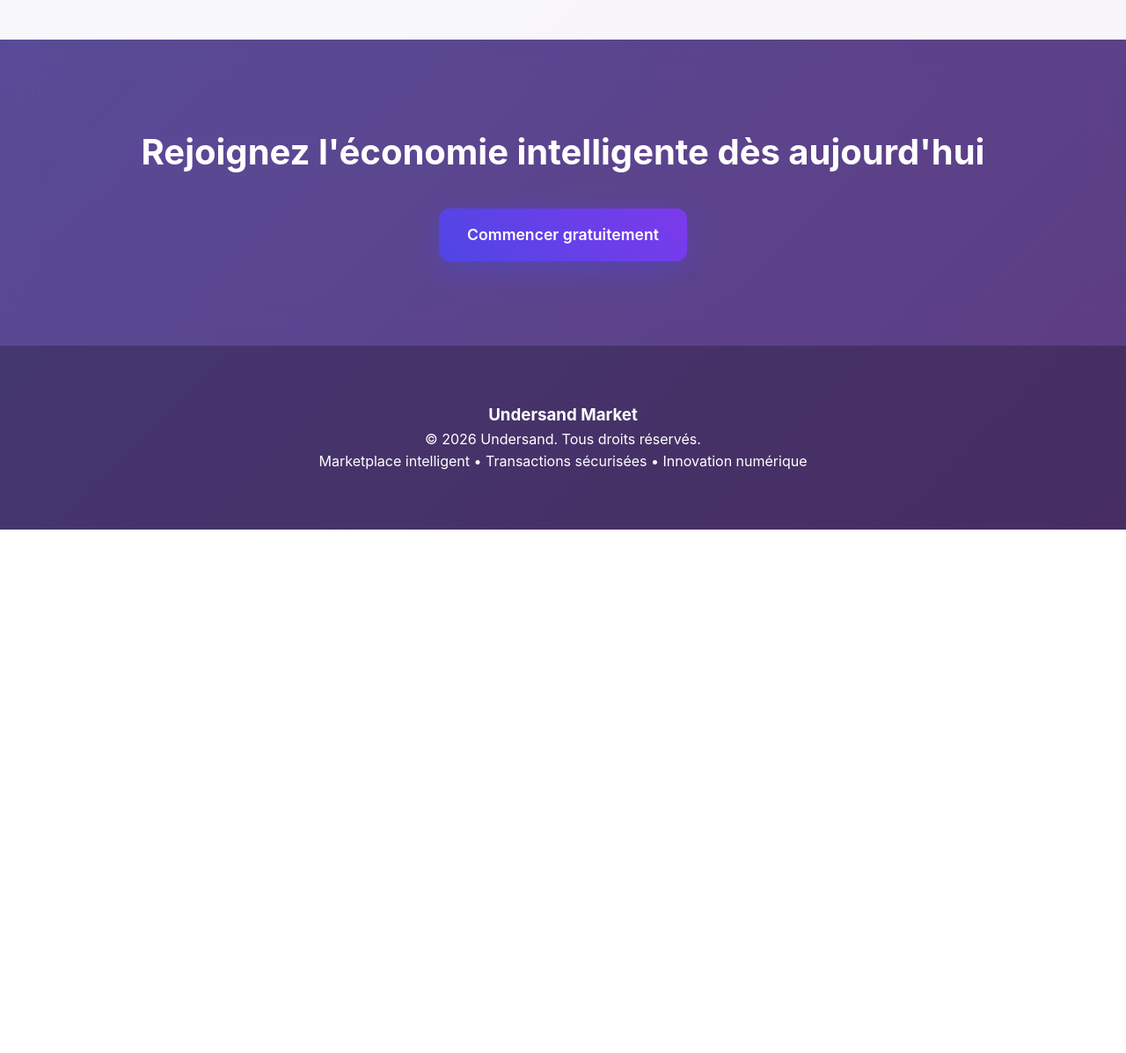
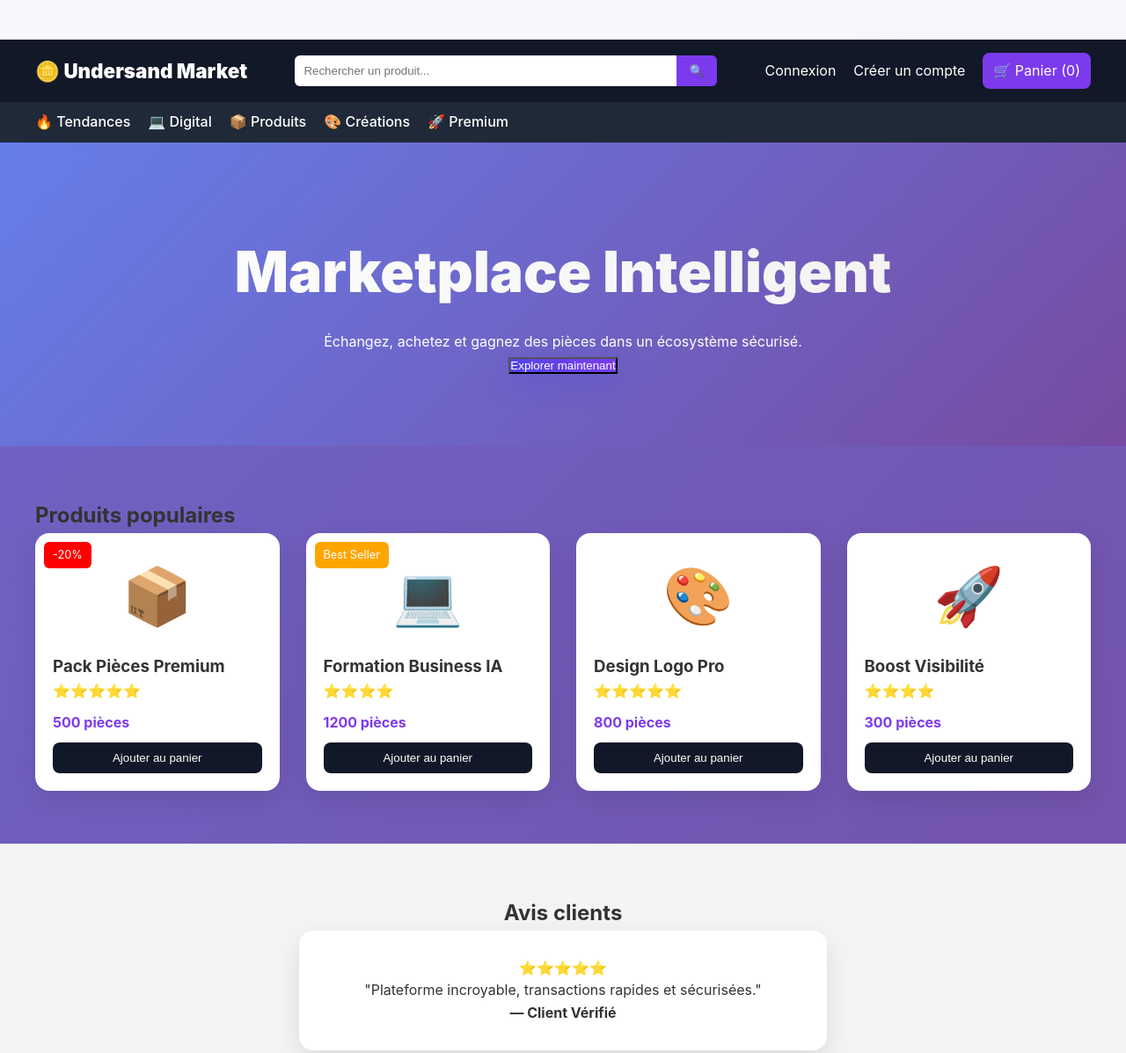
Before and after one commit to amateurdefantaisie/undersand-market, a website: page index.html in a window 1280 px wide. Shown: the part 2920-4117 px from the top of the page at 88% size. Before the commit the page ends 3522 px from the top, so only its background shows below. Drawn offline with Linux system fonts and the light colour scheme.

Commit message:
Update index.html

```diff
--- a/index.html
+++ b/index.html
@@ -83,7 +83,180 @@
   background:rgba(0,0,0,0.4);
   color:white;
 }
-  </style>
+
+/* HEADER */
+.header {
+  display:flex;
+  justify-content:space-between;
+  align-items:center;
+  padding:15px 40px;
+  background:#111827;
+  color:white;
+}
+
+.logo {
+  font-weight:900;
+  font-size:1.4rem;
+}
+
+.search-bar {
+  display:flex;
+  width:40%;
+}
+
+.search-bar input {
+  flex:1;
+  padding:10px;
+  border:none;
+  border-radius:6px 0 0 6px;
+}
+
+.search-bar button {
+  padding:10px 15px;
+  border:none;
+  background:#7c3aed;
+  color:white;
+  border-radius:0 6px 6px 0;
+  cursor:pointer;
+}
+
+.header-actions {
+  display:flex;
+  gap:20px;
+  align-items:center;
+}
+
+.header-actions a {
+  color:white;
+  text-decoration:none;
+}
+
+.cart {
+  background:#7c3aed;
+  padding:8px 12px;
+  border-radius:8px;
+}
+
+/* CATEGORIES */
+.categories {
+  background:#1f2937;
+  padding:10px 40px;
+  display:flex;
+  gap:20px;
+}
+
+.categories a {
+  color:white;
+  text-decoration:none;
+  font-weight:500;
+}
+
+/* HERO */
+.hero-banner {
+  background:linear-gradient(135deg,#667eea,#764ba2);
+  padding:80px 40px;
+  color:white;
+  text-align:center;
+}
+
+/* PRODUCTS */
+.products-section {
+  padding:60px 40px;
+}
+
+.products-grid {
+  display:grid;
+  grid-template-columns:repeat(auto-fit,minmax(250px,1fr));
+  gap:30px;
+}
+
+.product-card {
+  background:white;
+  padding:20px;
+  border-radius:16px;
+  box-shadow:0 10px 30px rgba(0,0,0,0.1);
+  position:relative;
+  transition:.3s;
+}
+
+.product-card:hover {
+  transform:translateY(-5px);
+}
+
+.product-image {
+  font-size:4rem;
+  text-align:center;
+  margin-bottom:15px;
+}
+
+.price {
+  font-weight:700;
+  margin:10px 0;
+  color:#7c3aed;
+}
+
+.btn-add {
+  width:100%;
+  padding:10px;
+  border:none;
+  background:#111827;
+  color:white;
+  border-radius:8px;
+  cursor:pointer;
+}
+
+.badge-sale {
+  position:absolute;
+  top:10px;
+  left:10px;
+  background:red;
+  color:white;
+  padding:5px 10px;
+  font-size:.8rem;
+  border-radius:6px;
+}
+
+.badge-best {
+  position:absolute;
+  top:10px;
+  left:10px;
+  background:orange;
+  color:white;
+  padding:5px 10px;
+  font-size:.8rem;
+  border-radius:6px;
+}
+
+/* REVIEWS */
+.reviews {
+  padding:60px 40px;
+  background:#f3f4f6;
+  text-align:center;
+}
+
+.review-card {
+  max-width:600px;
+  margin:0 auto;
+  background:white;
+  padding:30px;
+  border-radius:16px;
+  box-shadow:0 10px 30px rgba(0,0,0,0.1);
+}
+
+/* FOOTER */
+.footer {
+  background:#111827;
+  color:white;
+  padding:40px;
+}
+
+.footer-grid {
+  display:grid;
+  grid-template-columns:repeat(auto-fit,minmax(200px,1fr));
+  gap:20px;
+  margin-bottom:20px;
+}
+</style>
 </head>
 <body class="gradient-bg">
   <div class="container">
@@ -221,6 +394,110 @@
   </div>
 </section>
 
+<body>
+
+<header class="header">
+  <div class="logo">🪙 Undersand Market</div>
+
+  <div class="search-bar">
+    <input type="text" placeholder="Rechercher un produit...">
+    <button>🔍</button>
+  </div>
+
+  <div class="header-actions">
+    <a href="/login.html">Connexion</a>
+    <a href="/register.html">Créer un compte</a>
+    <div class="cart">🛒 Panier (0)</div>
+  </div>
+</header>
+
+<nav class="categories">
+  <a href="#">🔥 Tendances</a>
+  <a href="#">💻 Digital</a>
+  <a href="#">📦 Produits</a>
+  <a href="#">🎨 Créations</a>
+  <a href="#">🚀 Premium</a>
+</nav>
+
+<section class="hero-banner">
+  <div>
+    <h1>Marketplace Intelligent</h1>
+    <p>Échangez, achetez et gagnez des pièces dans un écosystème sécurisé.</p>
+    <button class="btn-primary">Explorer maintenant</button>
+  </div>
+</section>
+
+<section class="products-section">
+  <h2>Produits populaires</h2>
+
+  <div class="products-grid">
+
+    <div class="product-card">
+      <div class="badge-sale">-20%</div>
+      <div class="product-image">📦</div>
+      <h3>Pack Pièces Premium</h3>
+      <div class="rating">⭐⭐⭐⭐⭐</div>
+      <p class="price">500 pièces</p>
+      <button class="btn-add">Ajouter au panier</button>
+    </div>
+
+    <div class="product-card">
+      <div class="badge-best">Best Seller</div>
+      <div class="product-image">💻</div>
+      <h3>Formation Business IA</h3>
+      <div class="rating">⭐⭐⭐⭐</div>
+      <p class="price">1200 pièces</p>
+      <button class="btn-add">Ajouter au panier</button>
+    </div>
+
+    <div class="product-card">
+      <div class="product-image">🎨</div>
+      <h3>Design Logo Pro</h3>
+      <div class="rating">⭐⭐⭐⭐⭐</div>
+      <p class="price">800 pièces</p>
+      <button class="btn-add">Ajouter au panier</button>
+    </div>
+
+    <div class="product-card">
+      <div class="product-image">🚀</div>
+      <h3>Boost Visibilité</h3>
+      <div class="rating">⭐⭐⭐⭐</div>
+      <p class="price">300 pièces</p>
+      <button class="btn-add">Ajouter au panier</button>
+    </div>
+
+  </div>
+</section>
+
+<section class="reviews">
+  <h2>Avis clients</h2>
+  <div class="review-card">
+    ⭐⭐⭐⭐⭐
+    <p>"Plateforme incroyable, transactions rapides et sécurisées."</p>
+    <strong>— Client Vérifié</strong>
+  </div>
+</section>
+
+<footer class="footer">
+  <div class="footer-grid">
+    <div>
+      <h4>Undersand</h4>
+      <p>Marketplace nouvelle génération.</p>
+    </div>
+    <div>
+      <h4>Support</h4>
+      <p>Contact</p>
+      <p>FAQ</p>
+    </div>
+    <div>
+      <h4>Légal</h4>
+      <p>Conditions</p>
+      <p>Confidentialité</p>
+    </div>
+  </div>
+  <p class="copyright">© 2026 Undersand Market</p>
+</footer>
+
 <section class="section section-dark">
   <div class="container" style="text-align:center;">
     <h2 style="color:white;font-size:2.5rem;margin-bottom:2rem;">
```
